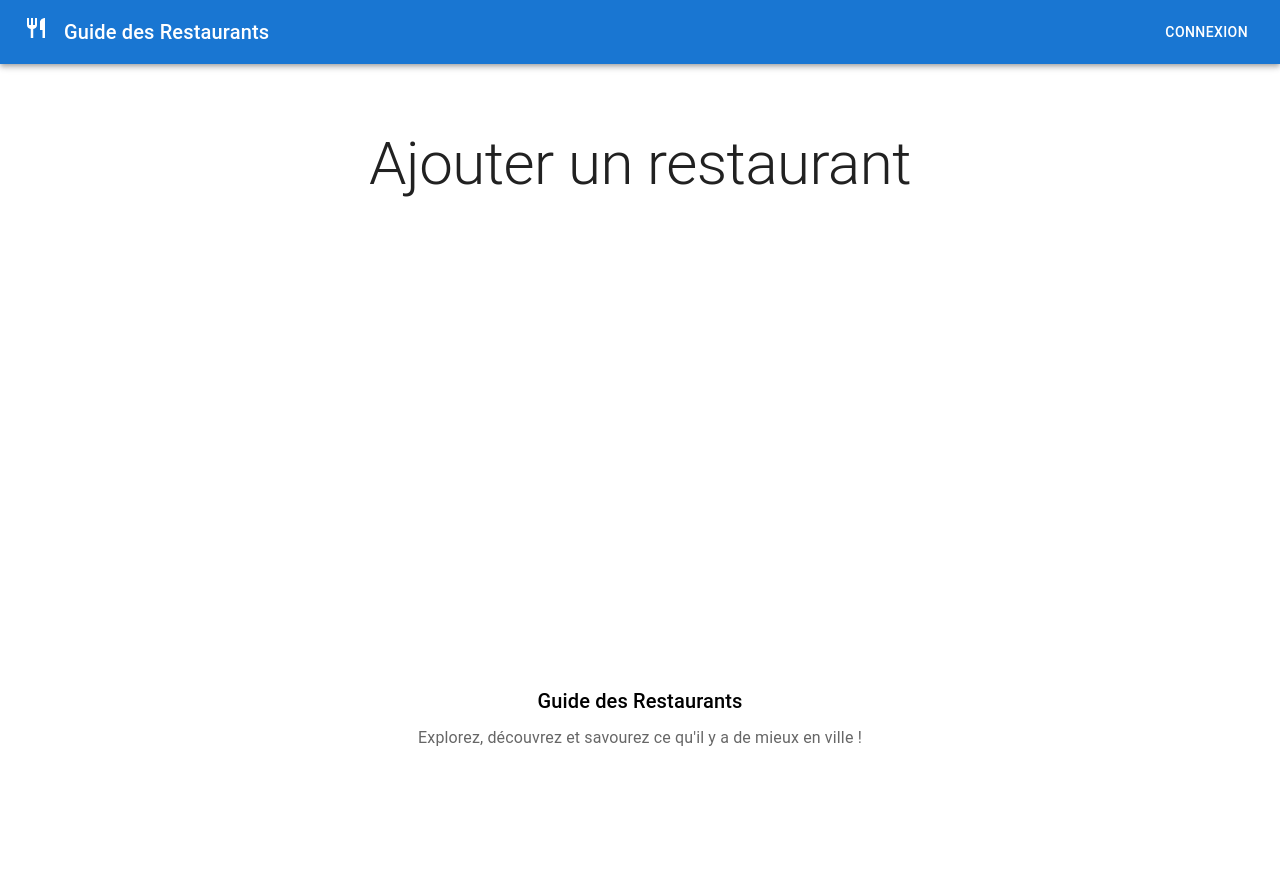
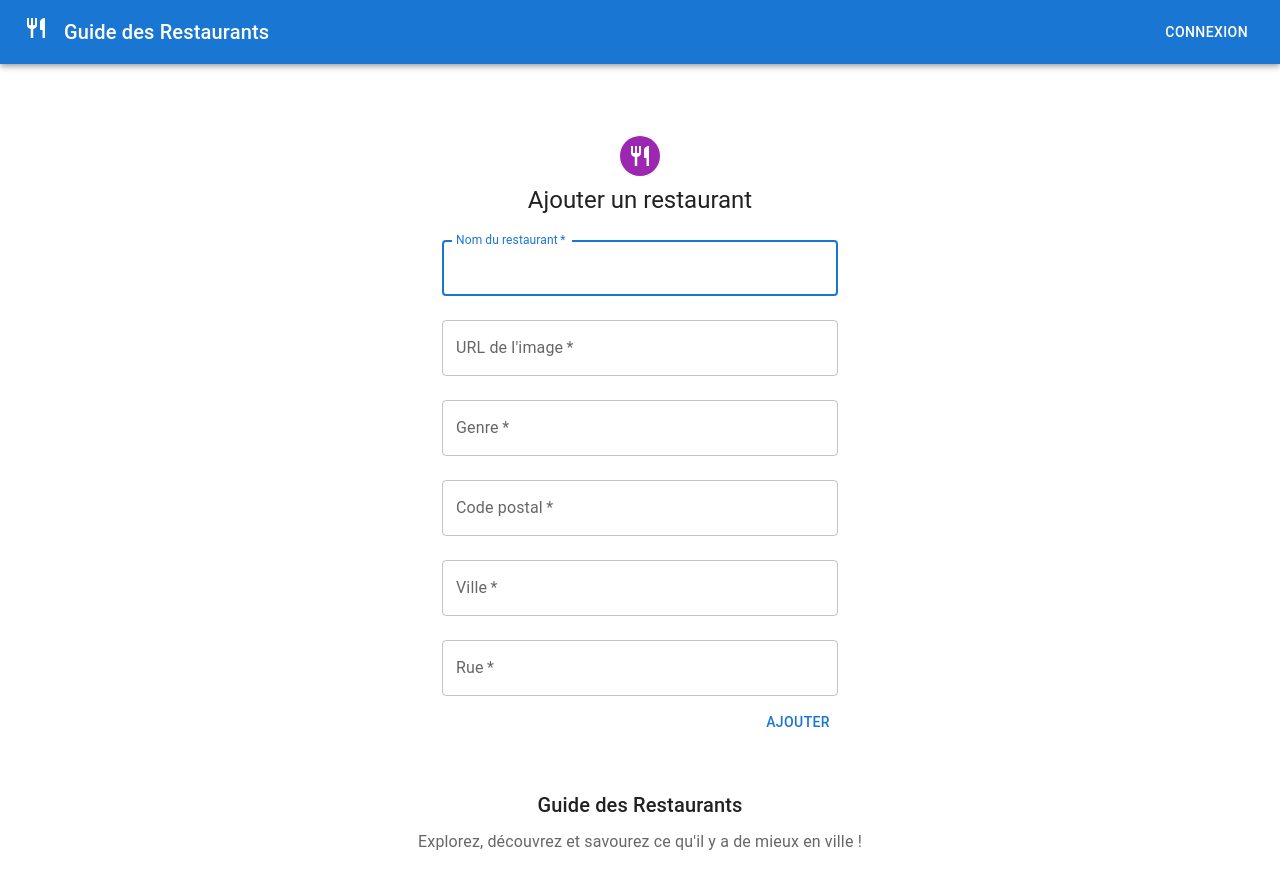
Before and after one commit to JamesMitofsky/CESI-Engineering-School-Projects, a React (Vite) app in the folder Front/: page /ajouter in a window 1280 px wide. Shown: the top 888 px of the page. Before the commit the page ends 800 px from the top, so only its background shows below. Built offline with nearby package versions, Linux system fonts and the light colour scheme.

Commit message:
Front: Add basic form for adding a new restaurant. It send to the console.

```diff
--- a/Front/src/pages/AddRestaurant.tsx
+++ b/Front/src/pages/AddRestaurant.tsx
@@ -1,5 +1,107 @@
-import PageTitle from "../components/PageTitle";
+import * as React from "react";
+import Avatar from "@mui/material/Avatar";
+import CssBaseline from "@mui/material/CssBaseline";
+import TextField from "@mui/material/TextField";
+import Box from "@mui/material/Box";
+import RestaurantIcon from "@mui/icons-material/Restaurant";
+import Typography from "@mui/material/Typography";
+import Container from "@mui/material/Container";
+import { Button } from "@mui/material";
 
 export default function AddRestaurant() {
-  return <PageTitle title="Ajouter un restaurant" />;
+  const handleSubmit = (event: React.FormEvent<HTMLFormElement>) => {
+    event.preventDefault();
+    const data = new FormData(event.currentTarget);
+    console.log({
+      name: data.get("name"),
+      image: data.get("image"),
+      genre: data.get("genre"),
+      address: {
+        postalCode: data.get("postalCode"),
+        city: data.get("city"),
+        street: data.get("street"),
+      },
+    });
+  };
+
+  return (
+    <Container maxWidth="xs">
+      <CssBaseline />
+      <Box
+        sx={{
+          marginTop: 8,
+          display: "flex",
+          flexDirection: "column",
+          alignItems: "center",
+        }}
+      >
+        <Avatar sx={{ m: 1, bgcolor: "secondary.main" }}>
+          <RestaurantIcon />
+        </Avatar>
+        <Typography component="h1" variant="h5">
+          Ajouter un restaurant
+        </Typography>
+        <Box component="form" onSubmit={handleSubmit} noValidate sx={{ mt: 1 }}>
+          <TextField
+            margin="normal"
+            required
+            fullWidth
+            id="name"
+            label="Nom du restaurant"
+            name="name"
+            autoComplete="name"
+            autoFocus
+          />
+          <TextField
+            margin="normal"
+            required
+            fullWidth
+            name="image"
+            label="URL de l'image"
+            type="url"
+            id="image"
+          />
+          <TextField
+            margin="normal"
+            required
+            fullWidth
+            name="genre"
+            label="Genre"
+            type="text"
+            id="genre"
+          />
+          <TextField
+            margin="normal"
+            required
+            fullWidth
+            name="postalCode"
+            label="Code postal"
+            type="number"
+            id="postalCode"
+          />
+          <TextField
+            margin="normal"
+            required
+            fullWidth
+            name="city"
+            label="Ville"
+            type="text"
+            id="city"
+          />
+          <TextField
+            margin="normal"
+            required
+            fullWidth
+            name="street"
+            label="Rue"
+            type="text"
+            id="street"
+          />
+          <Box sx={{ display: "flex", justifyContent: "flex-end" }}>
+            <Button type="submit">Ajouter</Button>
+          </Box>
+        </Box>
+      </Box>
+    </Container>
+  );
 }
```
